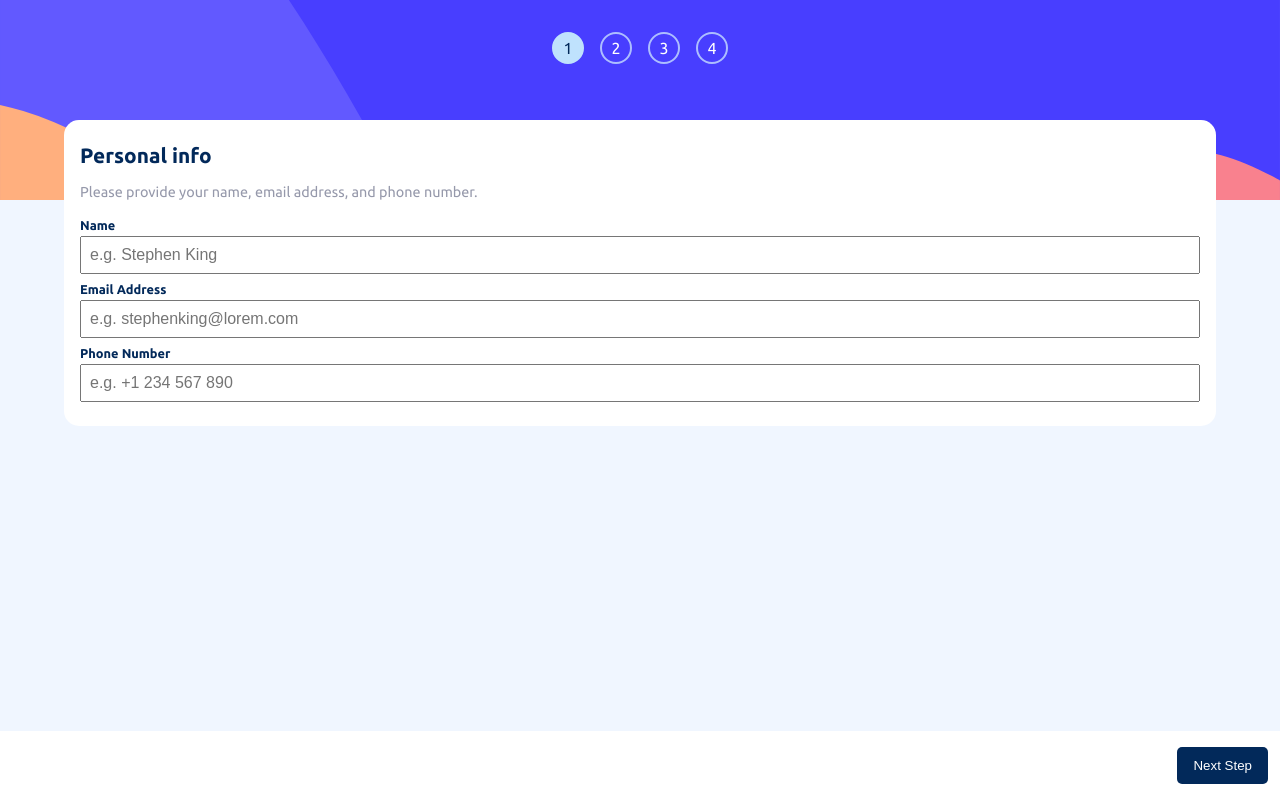
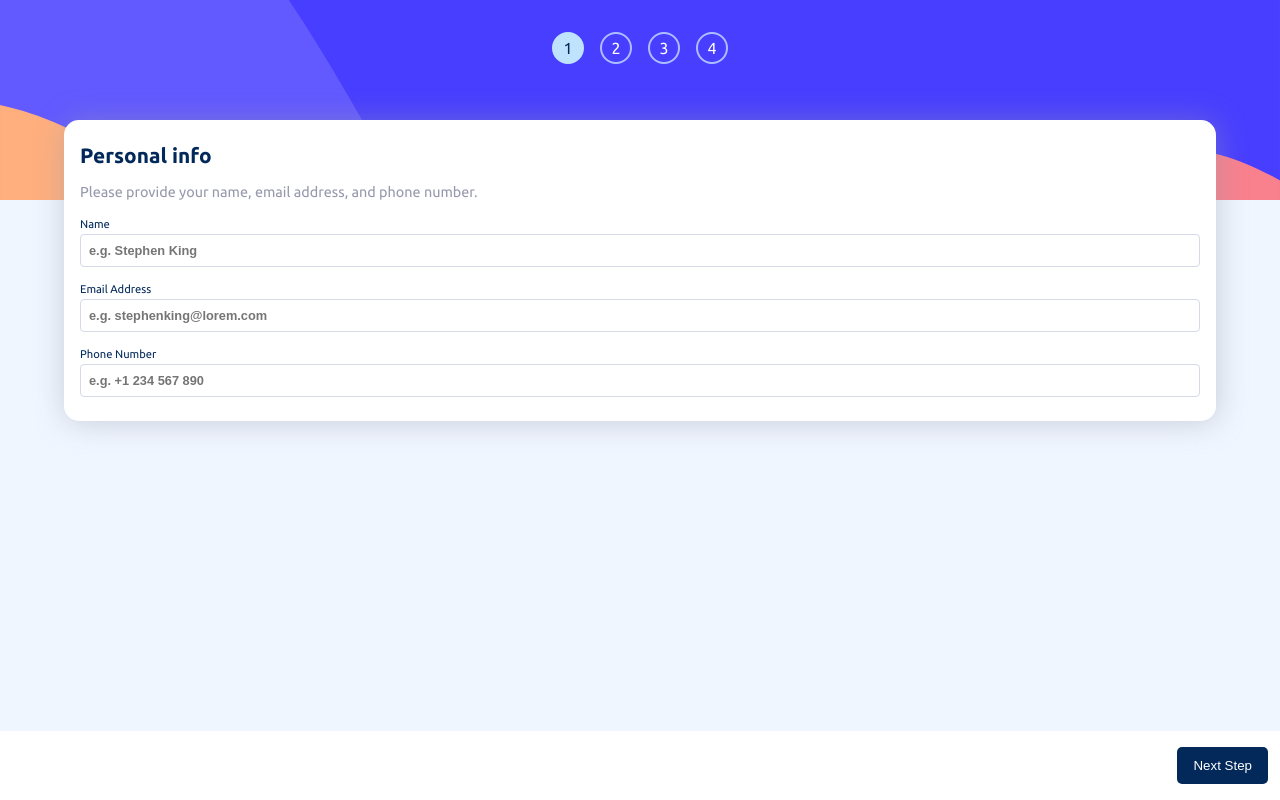
Before and after one commit to mistyb01/fe-mentor-multistep-form, a React (Create React App) app: page / in a window 1280 px wide. Built offline with nearby package versions, Linux system fonts and the light colour scheme.

Commit message:
css tinkering

```diff
--- a/src/components/steps/Step5.js
+++ b/src/components/steps/Step5.js
@@ -1,11 +1,15 @@
 import React from "react";
+import { ReactComponent as CheckmarkIcon } from "../../assets/images/icon-checkmark.svg";
 
 function Step5() {
     return (
-        <section className="form-container">
-        Thank you! Thanks for confirming your subscription! We hope you have fun
+        <section className="form-container thank-you">
+            <h1>Thank you!</h1>
+            <p>
+                Thanks for confirming your subscription! We hope you have fun
         using our platform. If you ever need support, please feel free to email
         us at support@loremgaming.com.
+            </p>
         </section>
     )
 }
--- a/src/index.css
+++ b/src/index.css
@@ -89,6 +89,7 @@ h1 {
   right:0;
   margin-left: auto;
   margin-right: auto;
+  box-shadow: 1px 1px 30px rgba(150, 153, 171, 0.455);
 }
 
 .form-container {
@@ -96,6 +97,12 @@ h1 {
   flex-direction: column;
   row-gap: 0.9rem;
   text-align: left;
+}
+
+.form-container.thank-you {
+  justify-content: center;
+  align-items: center;
+  text-align: center;
 }
 
 .form-container p {
@@ -112,7 +119,7 @@ h1 {
 .user-info-form {
   display: flex;
   flex-direction: column;
-  row-gap: 0.5rem;
+  row-gap: 1rem;
 }
 
 .user-info-form span {
@@ -122,15 +129,16 @@ h1 {
 }
 
 .user-info-form label {
-  font-size: 0.8rem;
-  font-weight: bold;
+  font-size: 0.7rem;
   color: var(--marine-blue);
 }
 
 .user-info-form input[type=text] {
-  font-size: 1rem;
-  font-weight:500;
+  font-size: 0.8rem;
+  font-weight: bold;
   padding: 0.5rem;
+  border: 1px solid var(--light-gray);
+  border-radius: 4px;
 }
 
 .form-navigation-buttons {
@@ -197,6 +205,12 @@ strong {
   font-size: 0.6rem;
 }
 
+input[type=checkbox] {
+  border-style: 1px solid var(--light-gray);
+  border-radius: 2px;
+  width: 1.25rem;
+}
+
 .checkbox-and-text {
   display: flex;
   column-gap: 1rem;
```
